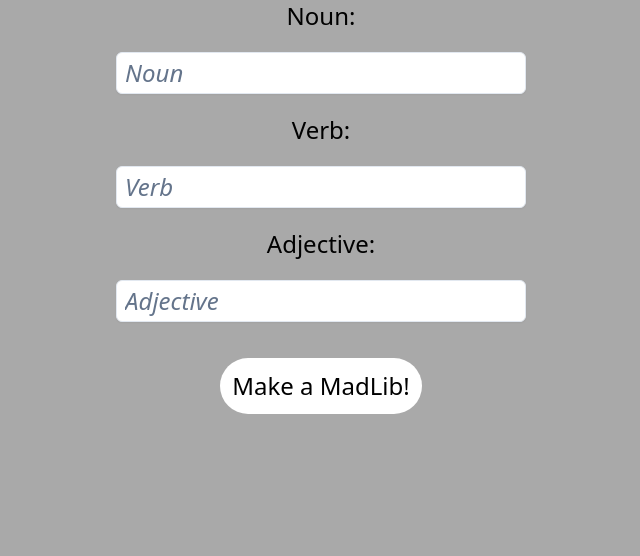
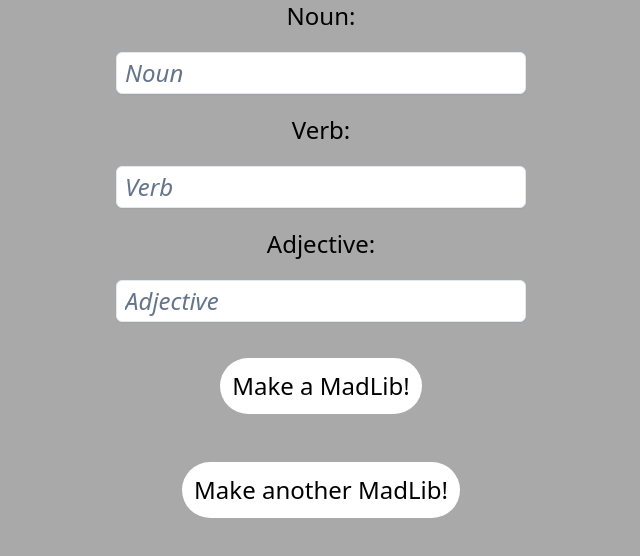
Before and after one commit to Ozz760/MadLibTs, a React (Create React App) app: page / in a window 1280 px wide. Shown: the top 556 px of the page, without its empty margins (319-959 px from the left). Built offline with nearby package versions, Linux system fonts and the light colour scheme.

Commit message:
Added function to restart story

```diff
--- a/src/components/InputField.tsx
+++ b/src/components/InputField.tsx
@@ -7,10 +7,10 @@ const InputField: React.FC = () => {
   const [adjective, setAdjective] = useState<string>("");
   let [story, setStory] = useState<string>("");
 
+  // Function to make a MabLib.
   const handleFormSubmit = (e: React.FormEvent<HTMLFormElement>): void => {
     e.preventDefault();
 
-    // I want to be able to add different stories so the user can get different stories by random.
     let num = Math.floor(Math.random() * 2);
     if (num === 0) {
       story = `The ${noun} ${verb} the ${adjective} dog.`;
@@ -18,15 +18,16 @@ const InputField: React.FC = () => {
       story = `The ${noun} ${verb} the ${adjective} cat.`;
     }
 
-    console.log(num);
-
     setStory(story);
-
     setNoun("");
     setVerb("");
     setAdjective("");
+  };
 
-    // Later I want to add a button to clear the story.
+  // Function to restart the story.
+  const restartStory = (e: React.FormEvent<HTMLFormElement>): void => {
+    e.preventDefault();
+    setStory("");
   };
 
   return (
@@ -65,7 +66,11 @@ const InputField: React.FC = () => {
         ></input>
       </label>
       {/* View to see values */}
-      <MadLibStory handleFormSubmit={handleFormSubmit} story={story} />
+      <MadLibStory
+        handleFormSubmit={handleFormSubmit}
+        restartStory={restartStory}
+        story={story}
+      />
     </div>
   );
 };
--- a/src/components/MadLibStory.tsx
+++ b/src/components/MadLibStory.tsx
@@ -2,14 +2,17 @@ import React from "react";
 
 interface MadLibStoryProps {
   handleFormSubmit: (e: React.FormEvent<HTMLFormElement>) => void;
+  restartStory: (e: React.FormEvent<HTMLFormElement>) => void;
   story: string;
 }
 
 const MadLibStory: React.FC<MadLibStoryProps> = ({
   handleFormSubmit,
+  restartStory,
   story,
 }) => {
   return (
+    <div>
       <form onSubmit={handleFormSubmit}>
         <div className="flex flex-col justify-center items-center m-4 text-2xl">
           <button className="bg-white rounded-full p-3" type="submit">
@@ -18,6 +21,14 @@ const MadLibStory: React.FC<MadLibStoryProps> = ({
           <div className="m-4">{story}</div>
         </div>
       </form>
+      <form onSubmit={restartStory}>
+        <div className="flex flex-col justify-center items-center m-4 text-2xl">
+          <button className="bg-white rounded-full p-3" type="submit">
+            Make another MadLib!
+          </button>
+        </div>
+      </form>
+    </div>
   );
 };
 
```
Lines whose indentation alone changed are shown as unchanged.
